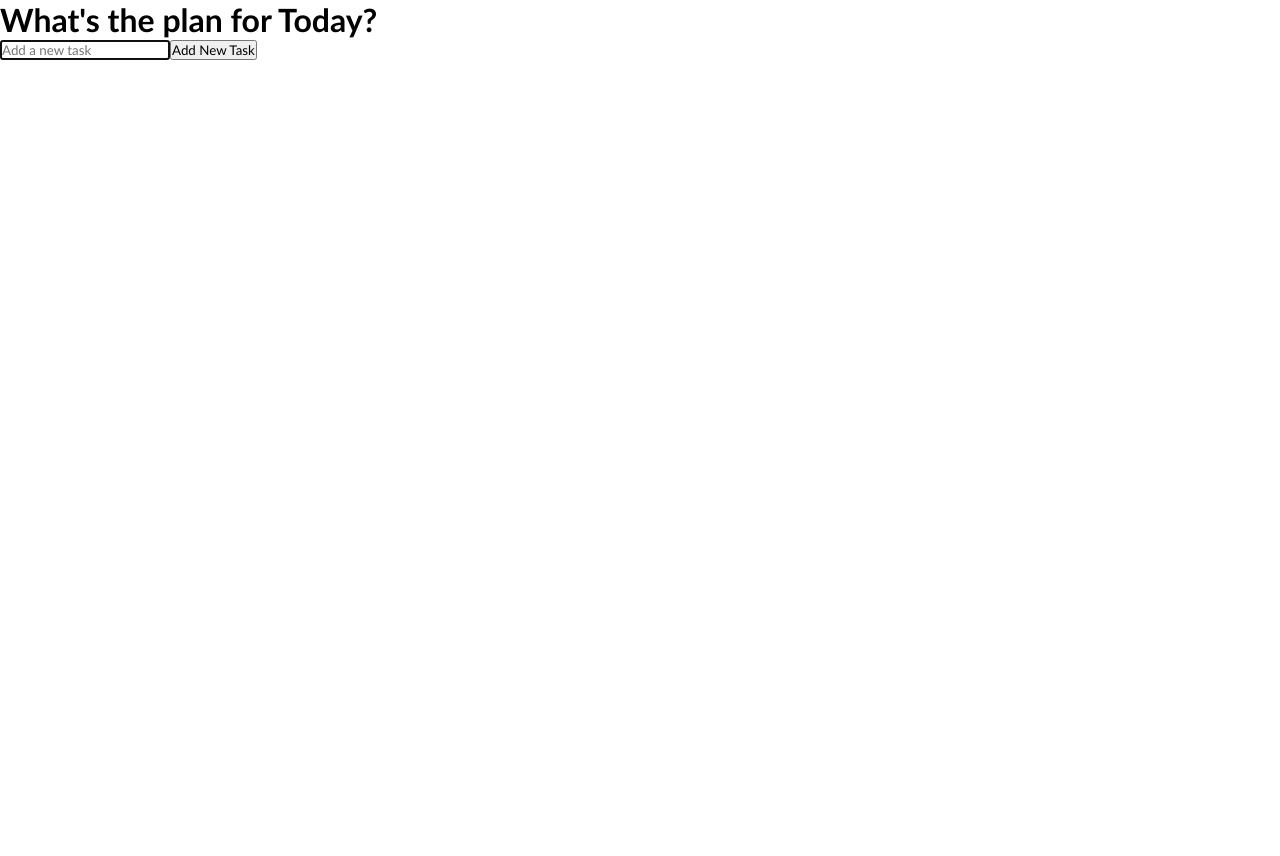
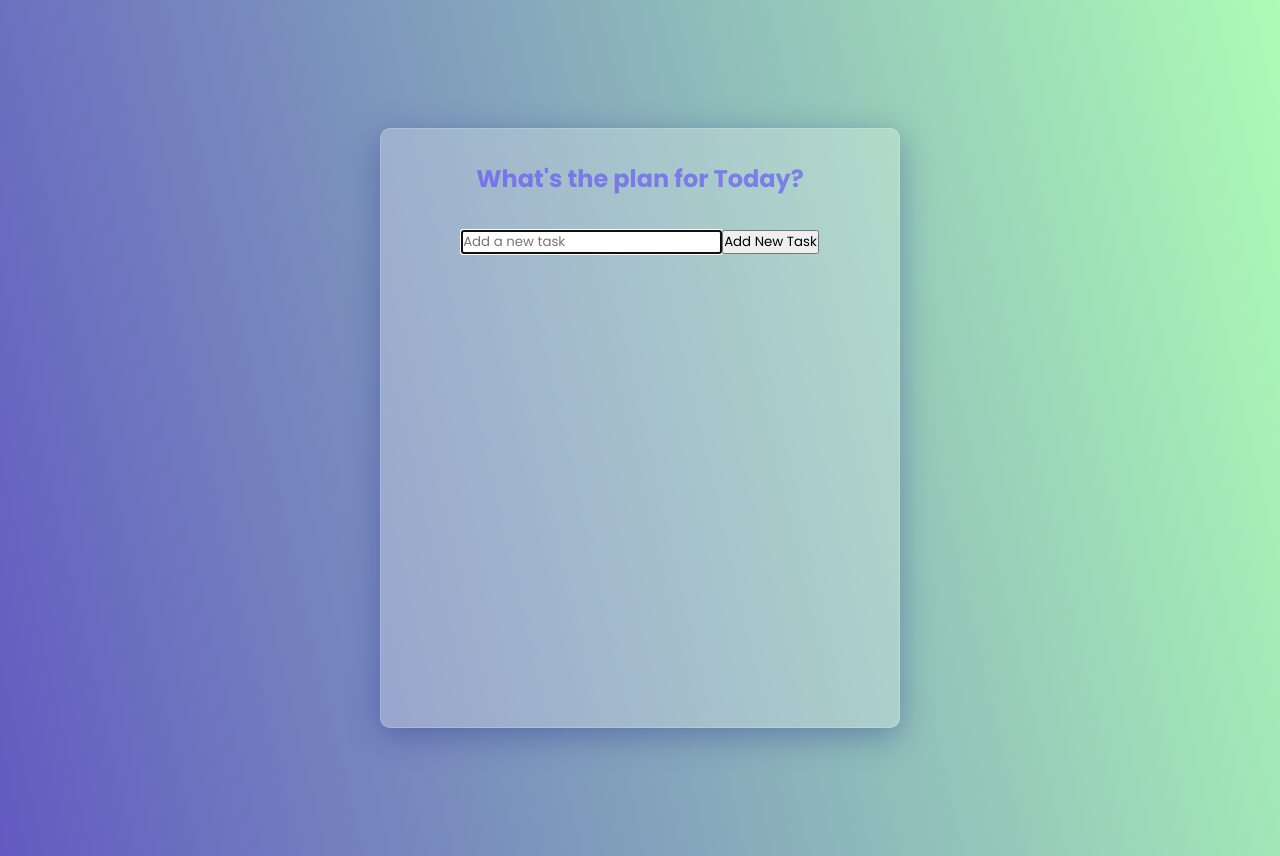
Before and after one commit to cchiragJain/tailnode_frontend_assignment_todo_app, a React (Create React App) app: page / in a window 1280 px wide. Before the commit the page ends 800 px from the top, so only its background shows below. Built offline with nearby package versions, Linux system fonts and the light colour scheme.

Commit message:
added basic styliing to the div

```diff
--- a/src/App.js
+++ b/src/App.js
@@ -4,7 +4,7 @@ import "./styles/App.css";
 
 const App = () => {
 	return (
-		<div className="App">
+		<div className="todo-app">
 			<TodoList />
 		</div>
 	);
--- a/src/components/TodoList.js
+++ b/src/components/TodoList.js
@@ -1,4 +1,4 @@
-import { useDebugValue, useState } from "react";
+import { useState } from "react";
 
 import TodoForm from "./TodoForm";
 import Todo from "./Todo";
--- a/src/styles/App.css
+++ b/src/styles/App.css
@@ -1,7 +1,46 @@
+@import url("https://fonts.googleapis.com/css2?family=Poppins:ital,wght@0,100;0,200;0,300;0,400;0,500;0,600;0,700;0,800;0,900;1,100;1,200;1,300;1,400;1,500;1,600;1,700;1,800;1,900&display=swap");
+
 * {
 	box-sizing: border-box;
 	margin: 0;
 	padding: 0;
-	font-family: "Trebuchet MS", "Lucida Sans Unicode", "Lucida Grande",
-		"Lucida Sans", Arial, sans-serif;
+	font-family: "Poppins", sans-serif;
 }
+
+body {
+	/* background: linear-gradient(
+		173deg,
+		rgba(123, 118, 252, 1),
+		rgba(186, 22, 38, 0.2)
+	); */
+	background: linear-gradient(
+		77deg,
+		rgba(81, 72, 186, 0.9),
+		rgba(47, 248, 72, 0.4)
+	);
+}
+
+h1 {
+	margin: 32px 0;
+	color: rgb(92, 74, 252, 0.6);
+	font-size: 24px;
+}
+
+.todo-app {
+	display: flex;
+	flex-direction: column;
+	justify-content: start;
+	width: 520px;
+	min-height: 600px;
+	text-align: center;
+	margin: 128px auto;
+	border-radius: 10px;
+	padding-bottom: 32px;
+	/* taken from glass morphism website */
+	background: rgba(255, 255, 255, 0.25);
+	box-shadow: 0 8px 32px 0 rgba(31, 38, 135, 0.37);
+	backdrop-filter: blur(4px);
+	-webkit-backdrop-filter: blur(4px);
+	border-radius: 10px;
+	border: 1px solid rgba(255, 255, 255, 0.18);
+}
```
